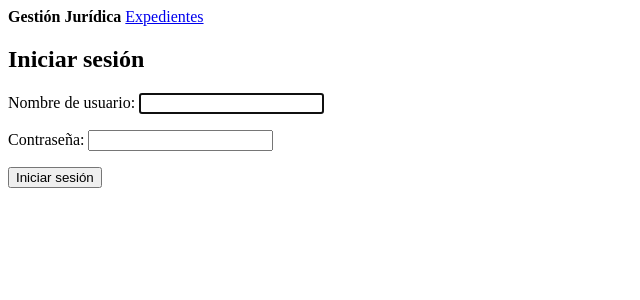
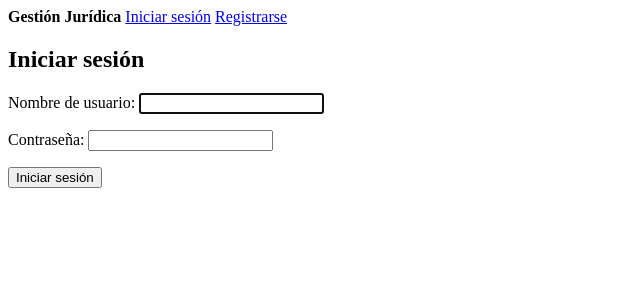
Before and after one commit to joaquintomasrana/gestion-juridica-web, a Django app: a page that uses templates/base.html in a window 1280 px wide. Shown: the top 300 px of the page, without its empty margins (0-640 px from the left). Run offline with Django 5.2, Linux system fonts and the light colour scheme.

Commit message:
Mostrar el menú según haya sesión iniciada o no

```diff
--- a/templates/base.html
+++ b/templates/base.html
@@ -14,7 +14,12 @@
 <body>
     <nav>
         <strong>Gestión Jurídica</strong>
-        <a href="{% url 'expedientes:lista' %}">Expedientes</a>
+        {% if user.is_authenticated %}
+            <a href="{% url 'expedientes:lista' %}">Expedientes</a>
+        {% else %}
+            <a href="{% url 'login' %}">Iniciar sesión</a>
+            <a href="{% url 'registro' %}">Registrarse</a>
+        {% endif %}
     </nav>
 
     {% block contenido %}
```
